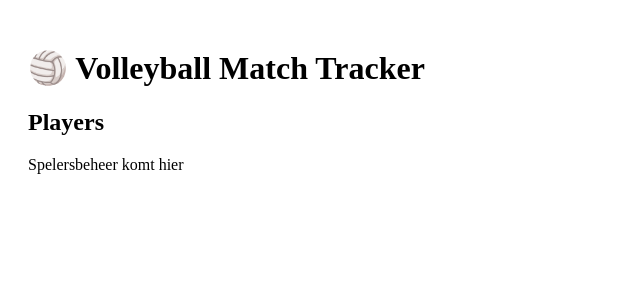
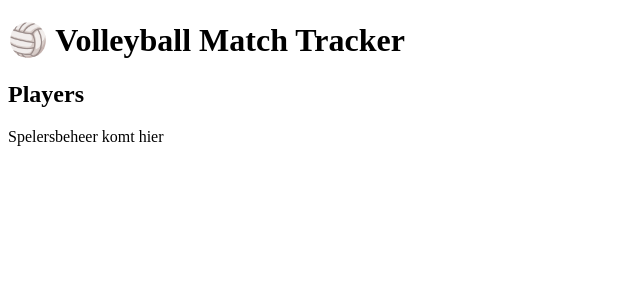
Before and after one commit to mmkrijgsman/volleybal, a React (Vite) app: page / in a window 1280 px wide. Shown: the top 300 px of the page, without its empty margins (0-640 px from the left). Built offline with nearby package versions, Linux system fonts and the light colour scheme.

Commit message:
Update VolleyballTracker.jsx

```diff
--- a/src/VolleyballTracker.jsx
+++ b/src/VolleyballTracker.jsx
@@ -2,10 +2,11 @@ import React from 'react';
 import PlayersPanel from './components/Players/PlayersPanel';
 
 export default function VolleyballTracker() {
-  return (
-    <div style={{ padding: 20 }}>
-      <h1>🏐 Volleyball Match Tracker</h1>
-      <PlayersPanel />
-    </div>
-  );
+return (
+  <div>
+    <h1>🏐 Volleyball Match Tracker</h1>
+
+    <PlayersPanel />
+  </div>
+);
 }
```
